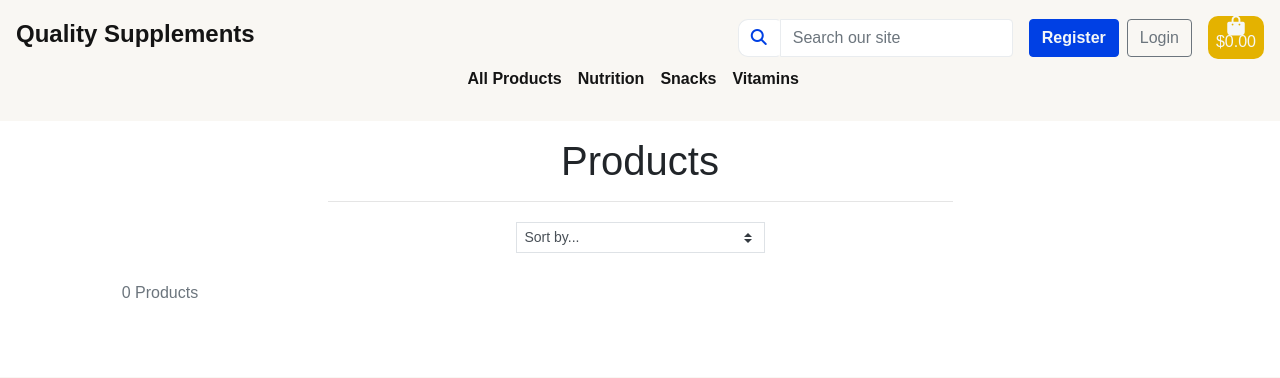
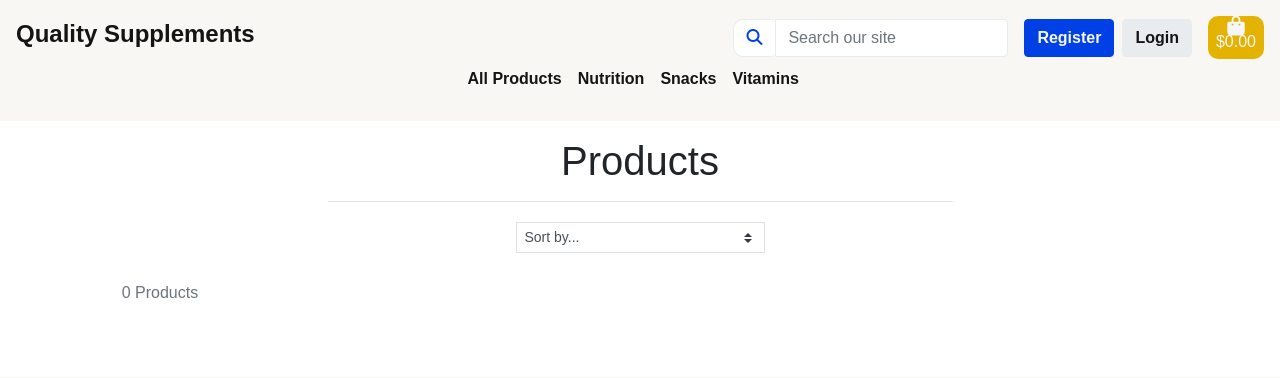
Before and after one commit to Code-Institute-Submissions/maxapn98-quality_supplements_JuneResub, a Django app: page /products/ in a window 1280 px wide. Shown: the top 378 px of the page. Run offline with Django 3.2, Linux system fonts and the light colour scheme; data that the repository does not hold is empty; some libraries are stand-ins or nearby versions.

Commit message:
Update context layout for navigation to work with new btn classes

```diff
--- a/templates/base.html
+++ b/templates/base.html
@@ -88,9 +88,9 @@
                      </li>
                      <li class="nav-item">
                         {% if request.user.is_authenticated %}
-                           <a href="{% url 'account_logout' %}" class="btn btn-outline-secondary ml-2">Logout</a>
+                           <a href="{% url 'account_logout' %}" class="btn btn-secondary ml-2">Logout</a>
                         {% else %}
-                           <a href="{% url 'account_login' %}" class="btn btn-outline-secondary ml-2">Login</a>
+                           <a href="{% url 'account_login' %}" class="btn btn-secondary ml-2">Login</a>
                         {% endif %}
                      </li>
                      <li class="nav-item ml-3 header__bag header__bag--orange-yellow">
--- a/templates/includes/mobile-top-header.html
+++ b/templates/includes/mobile-top-header.html
@@ -71,9 +71,9 @@
                 <a href="{% url 'account_signup' %}" class="btn btn-primary">Register</a>
             {% endif %}
             {% if request.user.is_authenticated %}
-               <a href="{% url 'account_logout' %}" class="btn btn-outline-secondary ml-2">Logout</a>
+               <a href="{% url 'account_logout' %}" class="btn btn-secondary ml-2">Logout</a>
             {% else %}
-               <a href="{% url 'account_login' %}" class="btn btn-outline-secondary ml-2">Login</a>
+               <a href="{% url 'account_login' %}" class="btn btn-secondary ml-2">Login</a>
             {% endif %}
          </li>
     </ul>
```
